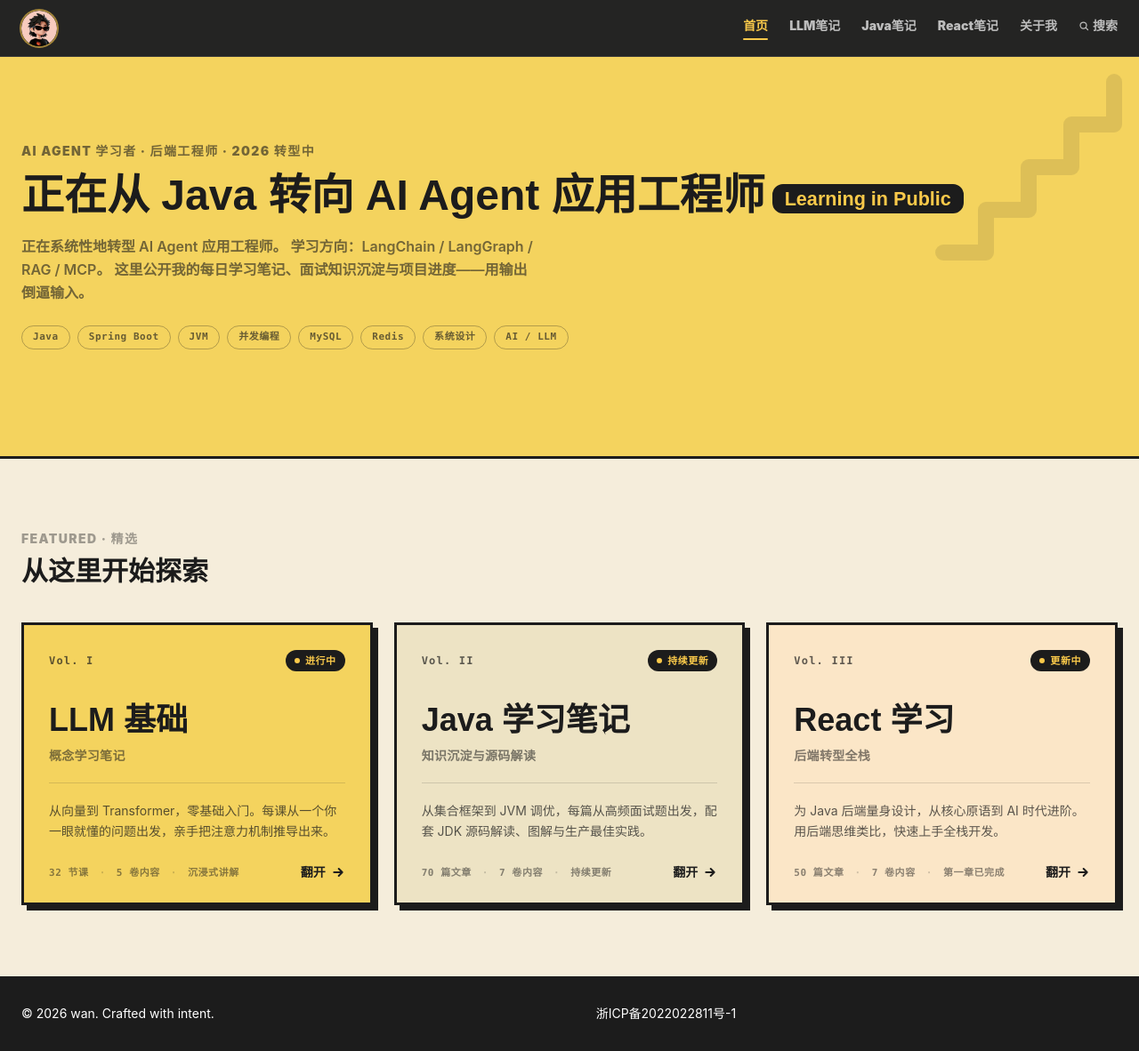
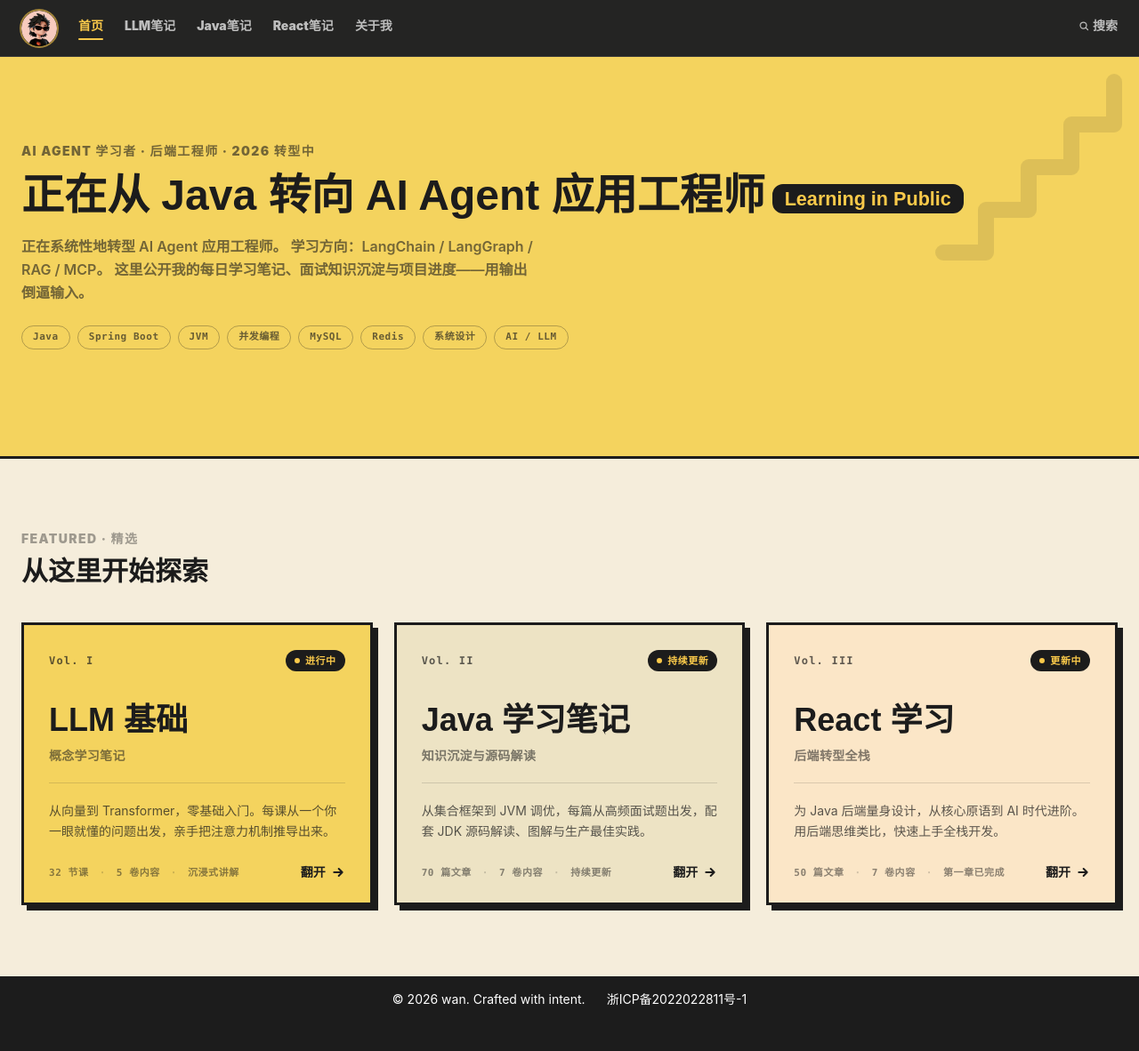
Before and after one commit to lemonwan/personal_blog, a Next.js app: page / in a window 1280 px wide. Shown: the whole page at 89% size. After the commit the page ends 1150 px from the top, so only its background shows below. Built offline with nearby package versions, Linux system fonts and the light colour scheme.

Commit message:
refactor(HeaderNav): 重构导航链接渲染并调整页头页脚布局

```diff
--- a/app/HeaderNav.tsx
+++ b/app/HeaderNav.tsx
@@ -2,25 +2,29 @@
 
 import { usePathname } from "next/navigation";
 
-const LINKS = [
+interface NavItem {
+  href: string;
+  label: string;
+  match: (p: string) => boolean;
+  icon?: boolean;
+}
+
+const LINKS: NavItem[] = [
   { href: "/", label: "首页", match: (p: string) => p === "/" },
   { href: "/ai-llm/", label: "LLM笔记", match: (p: string) => p.startsWith("/ai-llm") },
   { href: "/java-basics/", label: "Java笔记", match: (p: string) => p.startsWith("/java-basics") || p.startsWith("/java-interview") },
   { href: "/react-notes/", label: "React笔记", match: (p: string) => p.startsWith("/react-notes") },
   { href: "/about/", label: "关于我", match: (p: string) => p.startsWith("/about") },
-  { href: "/search/", label: "搜索", match: (p: string) => p.startsWith("/search"), icon: true },
 ];
+
+const SEARCH_LINK: NavItem = { href: "/search/", label: "搜索", match: (p: string) => p.startsWith("/search"), icon: true };
 
 export default function HeaderNav() {
   const raw = usePathname() || "/";
   // 归一化：去掉可能存在的尾部斜杠（除了根路径）
   const pathname = raw.length > 1 && raw.endsWith("/") ? raw.slice(0, -1) : raw;
 
-  return (
-    <nav className="flex items-center gap-3 sm:gap-6 overflow-x-auto no-scrollbar">
-      {LINKS.map((l) => {
-        const active = l.match(pathname);
-        return (
+  const renderLink = (l: NavItem, active: boolean) => (
     <a
       key={l.href}
       href={l.href}
@@ -55,7 +59,15 @@ export default function HeaderNav() {
       />
     </a>
   );
-      })}
+
+  return (
+    <nav className="flex flex-1 items-center justify-between gap-3 min-w-0">
+      {/* 前 5 个 tab：紧贴左侧头像 */}
+      <div className="flex items-center gap-3 sm:gap-6 overflow-x-auto no-scrollbar min-w-0">
+        {LINKS.map((l) => renderLink(l, l.match(pathname)))}
+      </div>
+      {/* 搜索：保持固定在最右 */}
+      {renderLink(SEARCH_LINK, SEARCH_LINK.match(pathname))}
     </nav>
   );
 }
--- a/app/layout.tsx
+++ b/app/layout.tsx
@@ -31,7 +31,7 @@ export default function RootLayout({ children }: { children: React.ReactNode })
         <header className="fixed left-0 right-0 top-0 z-50">
           <div className="absolute inset-0 border-b border-white/10" style={{ background: "rgba(28,28,28,0.96)", backdropFilter: "blur(12px)" }} />
           <div className="relative mx-auto max-w-7xl px-4 sm:px-6">
-            <div className="flex h-16 items-center justify-between gap-3">
+            <div className="flex h-16 items-center gap-3 sm:gap-6">
               <a href="/" aria-label="首页" className="flex-shrink-0 hover:opacity-80 transition-opacity">
                 {/* eslint-disable-next-line @next/next/no-img-element */}
                 <img
@@ -42,17 +42,16 @@ export default function RootLayout({ children }: { children: React.ReactNode })
                   className="h-10 w-10 rounded-full ring-2 ring-[#FAC94A]/60 shadow-sm"
                 />
               </a>
-              {/* 导航：手机上也可见（右对齐、字号缩小），桌面拉开间距；当前页高亮 */}
+              {/* 前 5 个 tab 紧贴左侧头像，搜索固定在最右；当前页高亮 */}
               <HeaderNav />
             </div>
           </div>
         </header>
         <main className="pt-16 flex-1">{children}</main>
-        <footer className="section-dark py-8 text-center text-sm text-[#F5EDDB]/45">
-          <div className="max-w-7xl mx-auto px-6 flex flex-col sm:flex-row justify-between gap-4">
+        <footer className="section-dark py-4 text-center text-sm text-[#F5EDDB]/45">
+          <div className="max-w-7xl mx-auto px-6 flex flex-col sm:flex-row justify-center items-center gap-2 sm:gap-6">
             <span>© 2026 wan. Crafted with intent.</span>
             <a href="https://beian.miit.gov.cn" target="_blank" rel="noopener noreferrer" className="hover:text-[#FAC94A] transition-colors">浙ICP备2022022811号-1</a>
-            <span />
           </div>
         </footer>
         <BackToTop />
```
Lines whose indentation alone changed are shown as unchanged.
